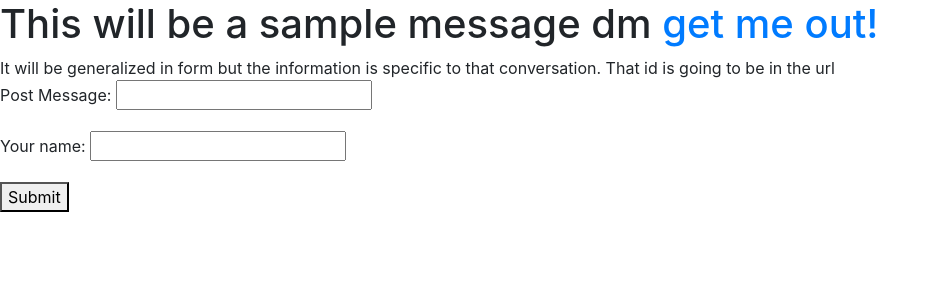
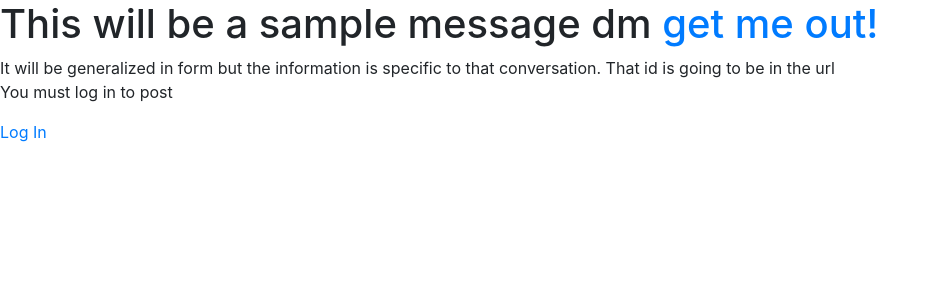
Before and after one commit to DaxtonGute/My-Django-Project, a Django app: page /messages/1/ in a window 1280 px wide. Shown: the top 300 px of the page, without its empty margins (0-938 px from the left). Run offline with Django 3.2, Linux system fonts and the light colour scheme; data comes from the database, SQL or seed files in the repository; both versions use the stored data as it was after the commit; some libraries are stand-ins or nearby versions.

Commit message:
To post a message requires an account first

```diff
--- a/mysite/social_app/templates/social_app/Messages.html
+++ b/mysite/social_app/templates/social_app/Messages.html
@@ -26,10 +26,15 @@
         <p>{{message.Message_Text}}</p>
       {% endif %}
     {% endfor %}
-    <form method="POST">
-      {% csrf_token %}
-      {{ NewPostForm.as_p }}
-      <button type="submit">Submit</button>
+    {% if user.is_authenticated %}
+      <form method="POST">
+        {% csrf_token %}
+        {{ NewPostForm.as_p }}
+        <button type="submit">Submit</button>
+      {% else %}
+        <p>You must log in to post</p>
+        <a href="{% url 'social_app:login' %}">Log In</a>
+      {% endif %}
     </form>
   </body>
 </html>
--- a/mysite/social_app/views.py
+++ b/mysite/social_app/views.py
@@ -8,7 +8,6 @@ from .models import ConvoPreview
 from .models import UserMessage, UserProfile
 from .forms import NewPostForm, SignUpForm
 import datetime
-isGuest = False
 
 class HomePage(TemplateView):
     template_name = "./social_app/HomePage.html"
@@ -16,7 +15,6 @@ class HomePage(TemplateView):
     def get_context_data(self,*args, **kwargs):
         context = super(HomePage, self).get_context_data(*args,**kwargs)
         context['ConvoPreview'] = ConvoPreview.objects.all()
-        context['isGuest'] = isGuest
         return context
 
     #def get_queryset(self):
```
Also changed, not shown: mysite/db.sqlite3.
